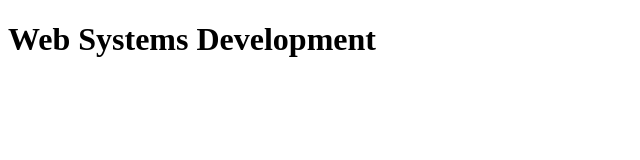
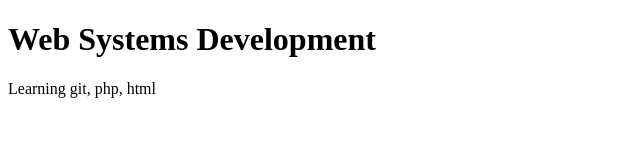
Before and after one commit to rrs63/Homework2, a plain HTML site: page index.html in a window 1280 px wide. Shown: the whole page, without its empty margins (0-640 px from the left). Drawn offline with Linux system fonts and the light colour scheme.

Commit message:
<p> tag added in index.html

```diff
--- a/index.html
+++ b/index.html
@@ -5,5 +5,6 @@
 </head>
 <body>
 	<h1> Web Systems Development </h1>
+	<p>  Learning git, php, html </p>
 </body>
 </html>
```
